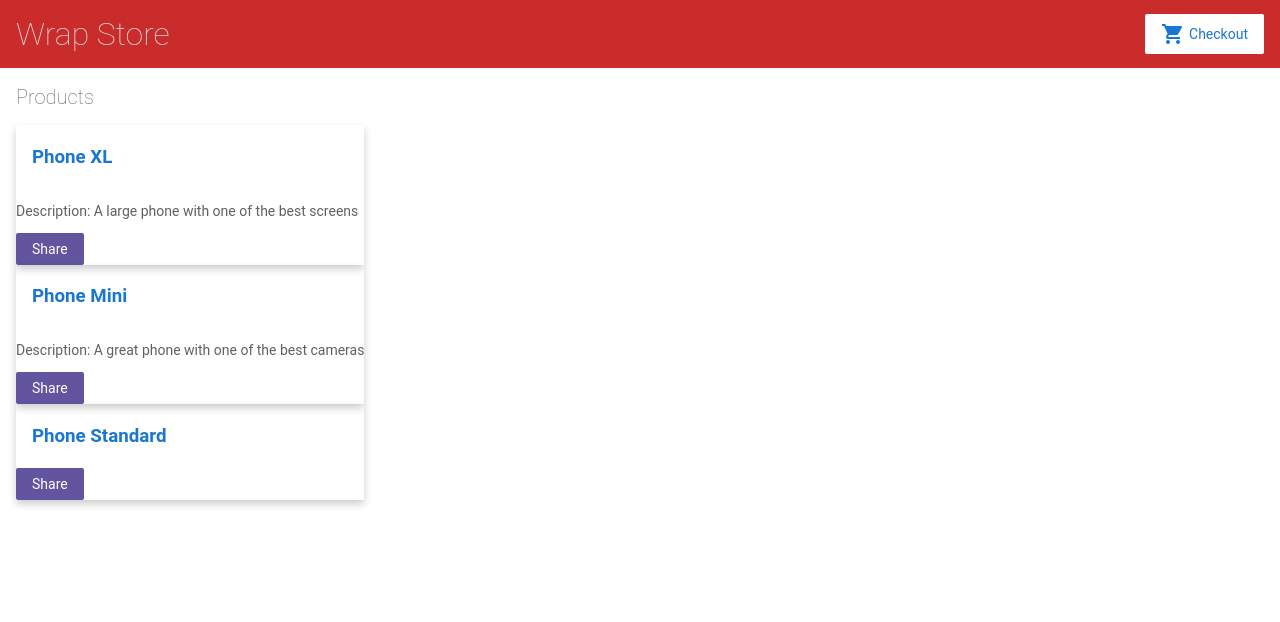
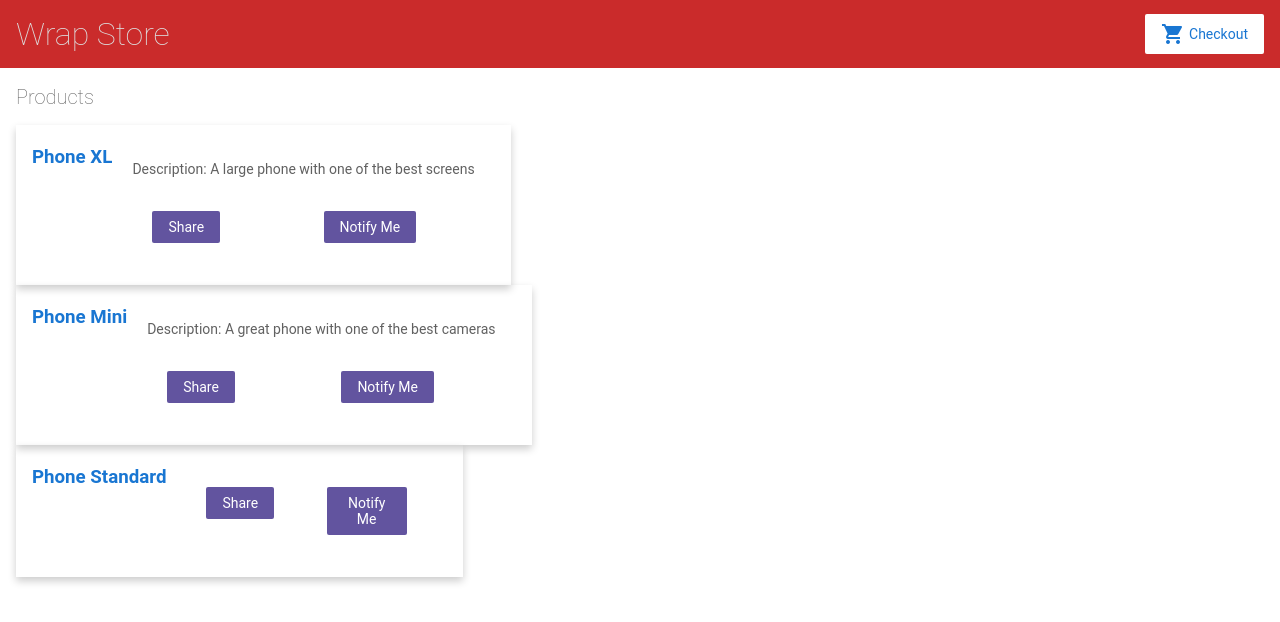
Before and after one commit to Abhijeetd01/angular-wrap_ini, an Angular app: page / in a window 1280 px wide. Shown: the top 622 px of the page. Built offline with nearby package versions, Linux system fonts and the light colour scheme.

Commit message:
3 files modified

```diff
--- a/src/app/product-list/product-list.component.css
+++ b/src/app/product-list/product-list.component.css
@@ -1,7 +1,7 @@
 .card {
   box-shadow: 0 4px 8px 0 rgba(0, 0, 0, 0.2);
   transition: 0.3s;
-  width: auto;
+  width:fit-content;
 }
 
 .card:hover {
@@ -11,3 +11,14 @@
 .container {
   padding: 2px 16px;
 }
+.float-container {
+  /* border: 3px solid #fff; */
+  padding: 20px;
+}
+
+.float-child {
+  width: 50%;
+  float: left;
+  padding: 20px;
+  /* border: 2px solid red; */
+}
--- a/src/app/product-list/product-list.component.html
+++ b/src/app/product-list/product-list.component.html
@@ -7,7 +7,14 @@
         {{ product.name }}
       </a>
     </h3>
+    <div class="float-container">
+      <p *ngIf="product.description">Description: {{ product.description }}</p>
+      <div class="float-child">
+        <button type="button" (click)="share()">Share</button>
+      </div>
+      <div class="float-child">
+        <button type="button" (click)="share()">Notify Me</button>
+      </div>
+    </div>
   </div>
-  <p *ngIf="product.description">Description: {{ product.description }}</p>
-  <button type="button" (click)="share()">Share</button>
 </div>
```
Also changed, not shown: src/styles.css (line endings or trailing spaces).
